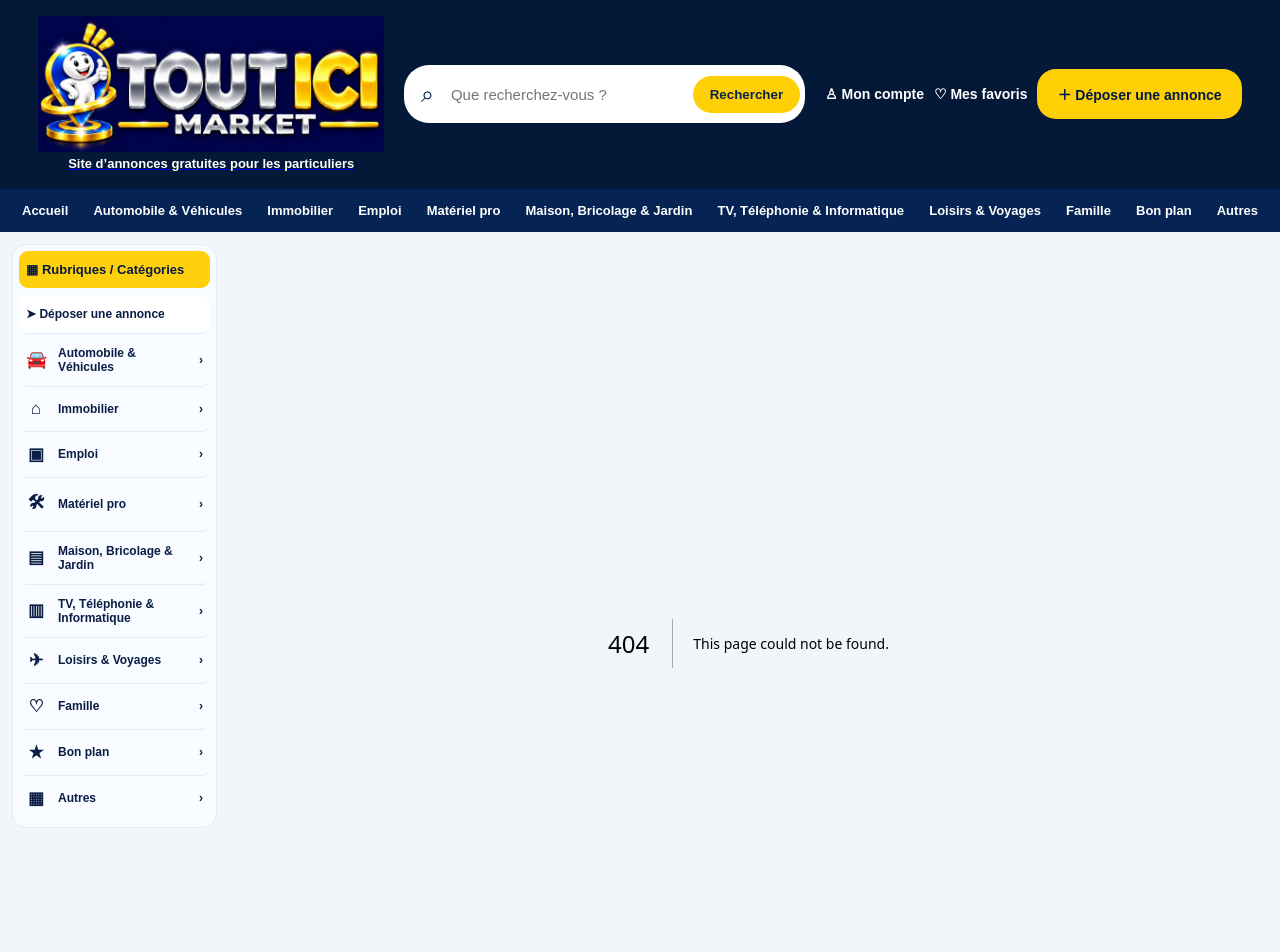
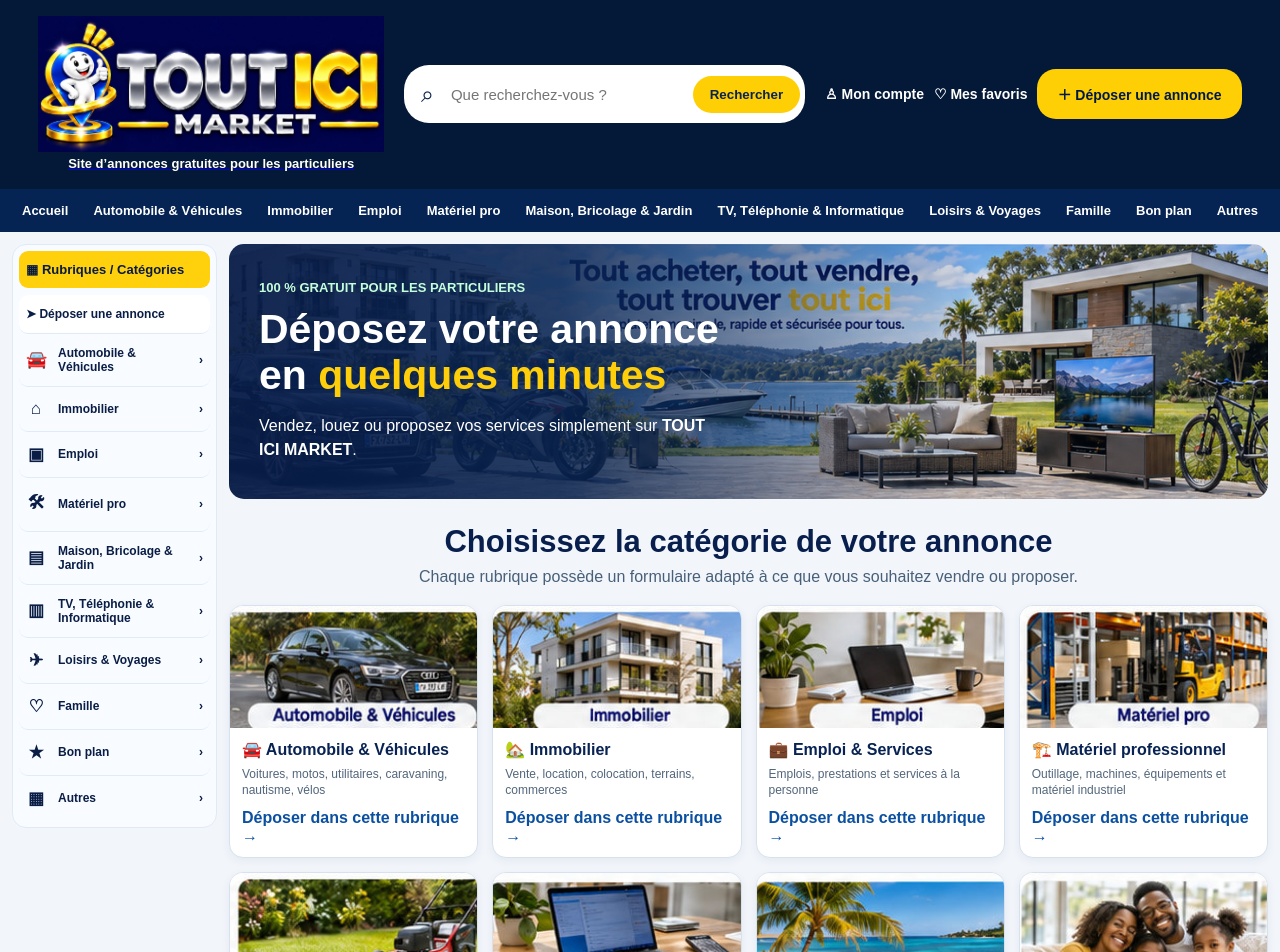
Before and after one commit to Touticimarket/tout-ici-market, a Next.js app: page /deposer in a window 1280 px wide. Before the commit this address had no page. Shown: the top 952 px of the page. Built offline with nearby package versions, Linux system fonts and the light colour scheme.

Commit message:
Create approved 12-category classified ad deposit entry app/deposer/page.tsx

```diff
--- /dev/null
+++ b/app/deposer/page.tsx
@@ -0,0 +1,35 @@
+import Link from "next/link";
+import {depotCategories} from "./categories";
+export const metadata={title:"Déposer une annonce gratuite | TOUT ICI MARKET",description:"Choisissez la catégorie de votre annonce gratuite entre particuliers."};
+export default function ChoisirCategorie(){
+return <main className="depot-entry">
+<style>{`
+.depot-entry{font-family:Arial,Helvetica,sans-serif;color:#081e4d;padding:0 0 32px}
+.depot-entry *{box-sizing:border-box}
+.depot-entry .banner{border-radius:15px;min-height:255px;overflow:hidden;display:flex;align-items:center;background:linear-gradient(90deg,#071c48ef 0%,#082452de 32%,#08245220 72%),url('/accueil-reel/bandeau.svg') center/cover}
+.depot-entry .banner-copy{max-width:525px;padding:30px;color:#fff}
+.depot-entry .banner h1{font-size:clamp(29px,3.2vw,46px);line-height:1.12;margin:0 0 15px;color:#fff}
+.depot-entry .banner h1 span{color:#ffce0a}
+.depot-entry .banner p{font-size:16px;line-height:1.5;margin:0}
+.depot-entry .heading{text-align:center;padding:25px 8px 11px}
+.depot-entry .heading h2{margin:0;font-size:clamp(23px,2.5vw,31px)}
+.depot-entry .heading p{color:#486079;margin:8px 0}
+.depot-entry .cards{display:grid;grid-template-columns:repeat(4,minmax(0,1fr));gap:14px}
+.depot-entry .card{display:flex;flex-direction:column;min-width:0;text-decoration:none;color:#082353;background:#fff;border:1px solid #d7e2ee;border-radius:14px;overflow:hidden;box-shadow:0 3px 10px #15335b10;transition:transform .15s,border-color .15s}
+.depot-entry .card:hover,.depot-entry .card:focus-visible{transform:translateY(-3px);border-color:#ffbf00}
+.depot-entry .card img{display:block;width:100%;height:122px;object-fit:cover;background:#f1f6fc}
+.depot-entry .card .copy{padding:12px;display:flex;flex-direction:column;gap:7px;flex:1}
+.depot-entry .card strong{font-size:16px}
+.depot-entry .card small{font-size:12px;line-height:1.35;color:#52667b}
+.depot-entry .card .arrow{color:#0b50a0;font-weight:800;margin-top:auto;padding-top:4px}
+@media(max-width:1080px){.depot-entry .cards{grid-template-columns:repeat(3,minmax(0,1fr))}}
+@media(max-width:650px){.depot-entry .cards{grid-template-columns:repeat(2,minmax(0,1fr))}.depot-entry .card img{height:100px}.depot-entry .banner{min-height:200px}}
+`}</style>
+<section className="banner"><div className="banner-copy"><div style={{color:"#c3ffda",fontWeight:800,fontSize:13,marginBottom:12}}>100 % GRATUIT POUR LES PARTICULIERS</div><h1>Déposez votre annonce en <span>quelques minutes</span></h1><p>Vendez, louez ou proposez vos services simplement sur <strong>TOUT ICI MARKET</strong>.</p></div></section>
+<div className="heading"><h2>Choisissez la catégorie de votre annonce</h2><p>Chaque rubrique possède un formulaire adapté à ce que vous souhaitez vendre ou proposer.</p></div>
+<div className="cards">{depotCategories.map(c=><Link className="card" href={c.slug==="automobile"?"/automobile/deposer":"/deposer/"+c.slug} key={c.slug}>
+<img src={"/accueil-reel/"+c.image+".svg"} alt="" /><div className="copy"><strong>{c.icone} {c.nom}</strong><small>{c.resume}</small><span className="arrow">Déposer dans cette rubrique →</span></div>
+</Link>)}</div>
+<p style={{fontSize:13,color:"#4c6080",marginTop:20}}>Les annonces sont liées à votre compte. Les informations demandées diffèrent selon la catégorie. Les badges de vérification sont attribués uniquement après contrôle réel.</p>
+</main>;
+}
```
